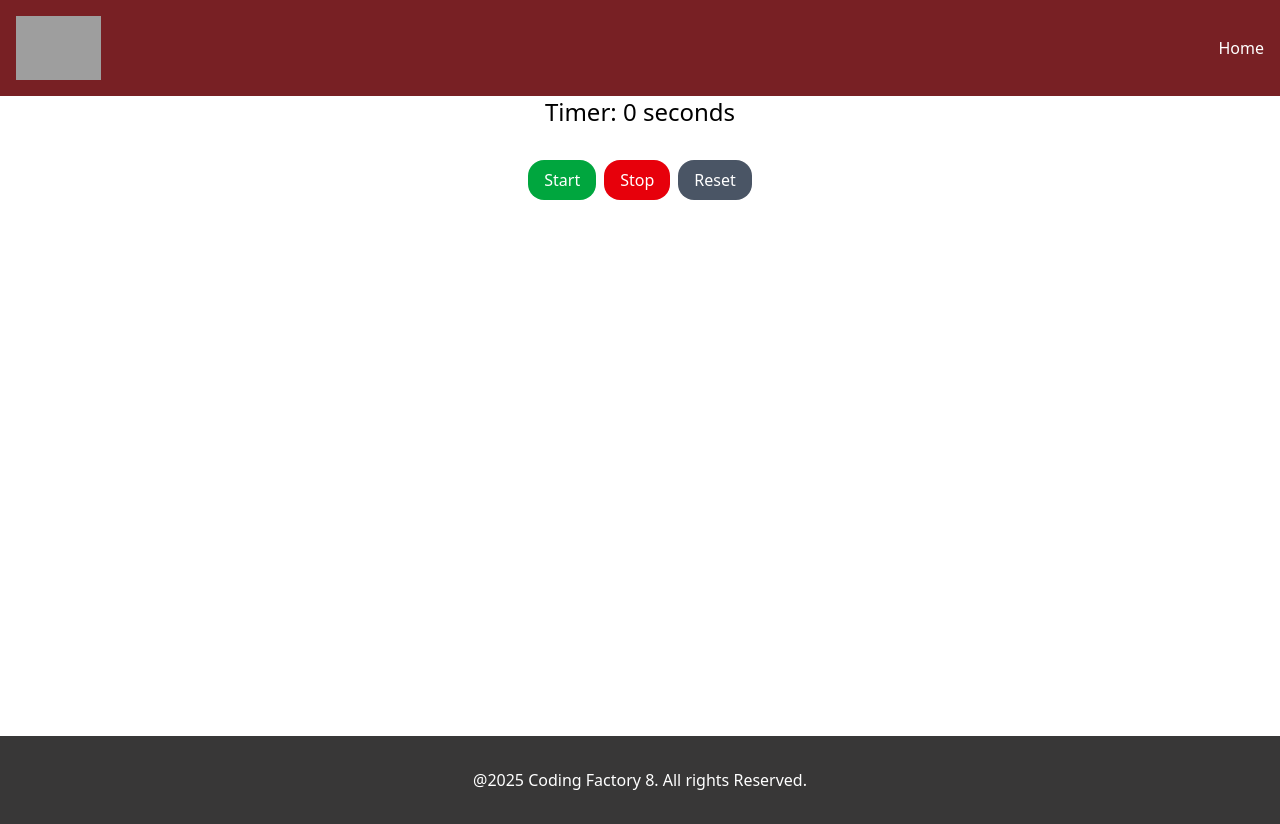
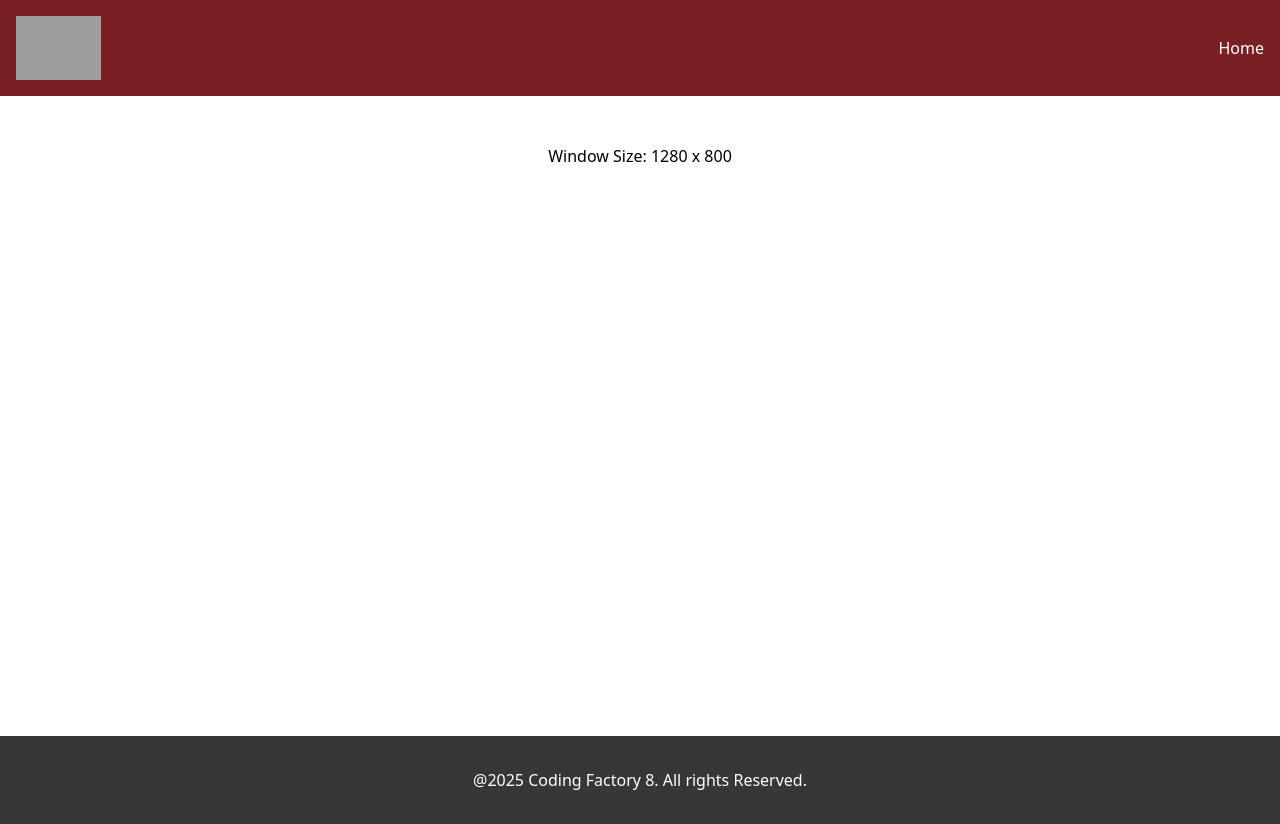
Before and after one commit to JohnBravos/cf8-react-intro, a React app: page / in a window 1280 px wide. Built offline with nearby package versions, Linux system fonts and the light colour scheme; grey boxes are pictures that could not be loaded; the HTML template or start-up script is replaced by a standard one.

Commit message:
feat: add WindowSize component

```diff
--- a/src/App.tsx
+++ b/src/App.tsx
@@ -8,9 +8,10 @@
 // import ArrowFunctionalComponentWithPropsType from "./components/ArrowFunctionalComponentWithPropsType.tsx";
 // import Card from "./components/Card.tsx";
 import Layout from "./components/Layout.tsx";
+import WindowSize from "./components/WindowSize.tsx";
 // import CounterWithMoreStates from "./components/CounterWithMoreStates.tsx";
 // import CounterAdvanced from "./components/CounterAdvanced.tsx";
-import Timer from "./components/Timer.tsx";
+// import Timer from "./components/Timer.tsx";
 // import {useEffect} from "react";
 // import Counter from "./components/Counter.tsx";
 // import NameChanger from "./components/NameChanger.tsx";
@@ -61,7 +62,8 @@
               {/*<NameChanger/>*/}
               {/*<CounterWithMoreStates/>*/}
               {/*<CounterAdvanced />*/}
-              <Timer />
+              {/*<Timer />*/}
+              <WindowSize />
           </Layout>
       </>
   )
--- /dev/null
+++ b/src/components/WindowSize.tsx
@@ -0,0 +1,33 @@
+import {useEffect, useState} from "react";
+
+
+const WindowSize = () => {
+    const [size, setSize] = useState({
+        width: window.innerWidth,
+        height: window.innerHeight
+    });
+
+    useEffect(() => {
+        const handleResize = () => {
+            setSize({
+                width: window.innerWidth,
+                height: window.innerHeight
+            });
+        };
+
+        window.addEventListener("resize", handleResize);
+        return() => window.removeEventListener("resize", handleResize);
+    },[]);
+
+    return (
+        <>
+            <div className="text-center pt-12">
+                <h1 className="text-cf-dark-gray">
+                    Window Size: {size.width} x {size.height}
+                </h1>
+            </div>
+        </>
+    )
+}
+
+export default WindowSize;
```
